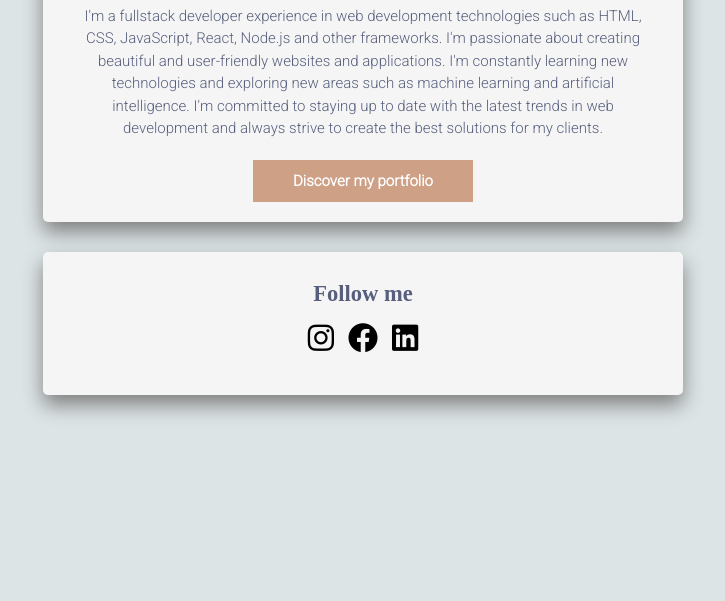
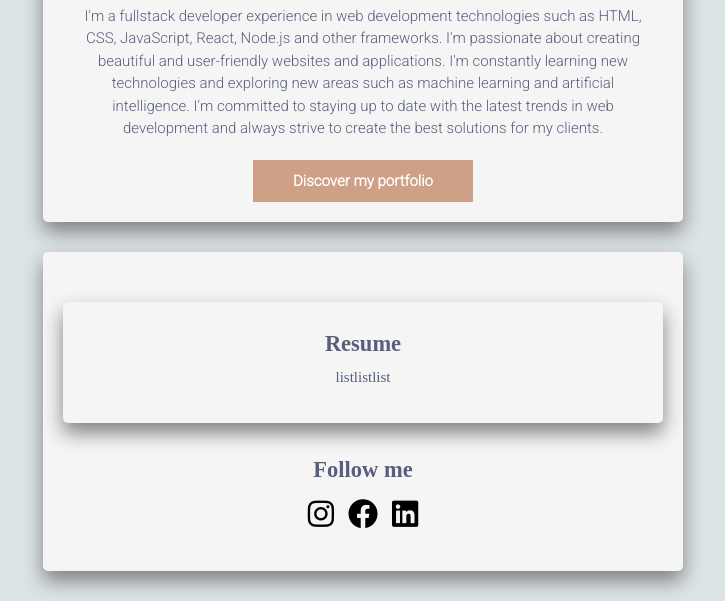
Before and after one commit to switzzlife/profile, a plain HTML site: page index.html in a window 1280 px wide. Shown: the part 307-908 px from the top of the page, without its empty margins (277-1002 px from the left). Before the commit the page ends 800 px from the top, so only its background shows below. Drawn offline with Linux system fonts and the light colour scheme.

Commit message:
add another section

```diff
--- a/index.html
+++ b/index.html
@@ -20,6 +20,15 @@
       </header>
   </div>
   <div class="card">
+  <div class="card">
+    <h2>Resume</h2>
+    <ul>
+      <li>list</li>
+      <li>list</li>
+      <li>list</li>
+    </ul>
+  </div>
+
     <footer>
       <h2>Follow me</h2>
       <ul>
```
